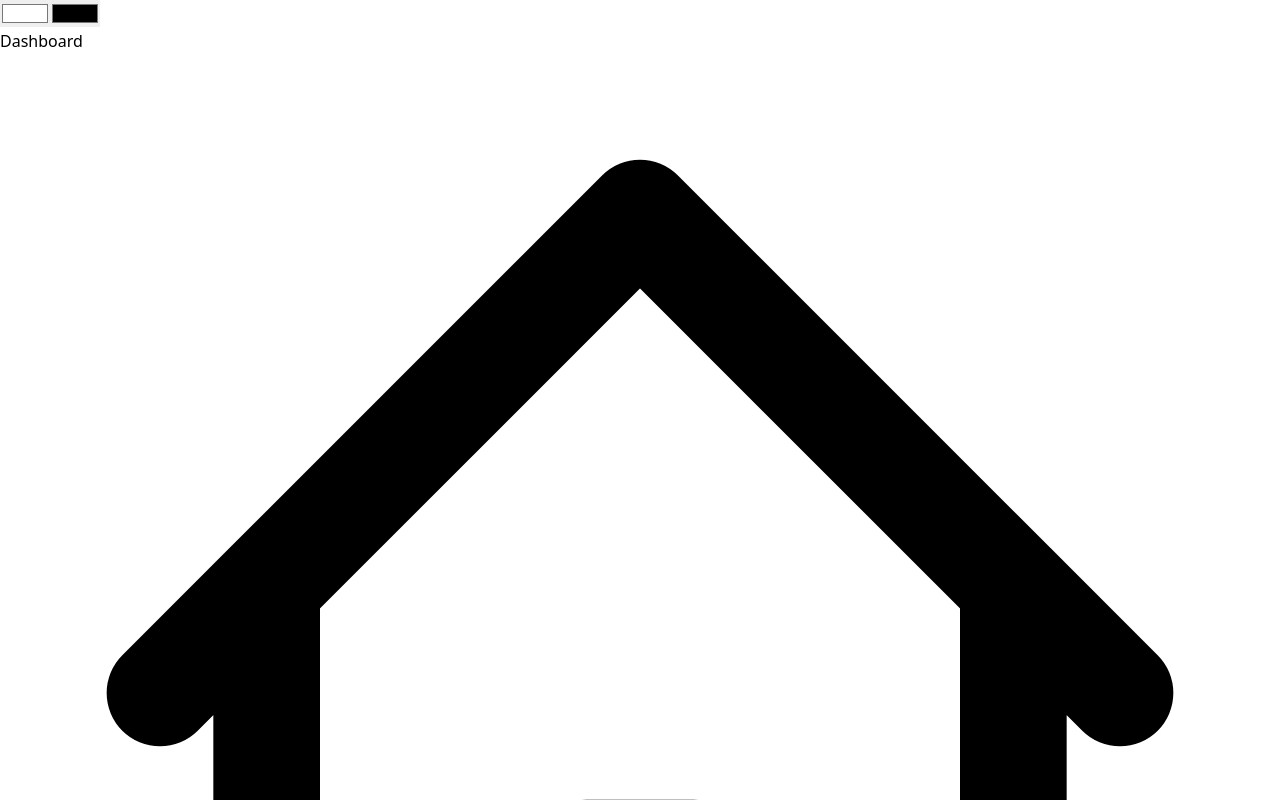
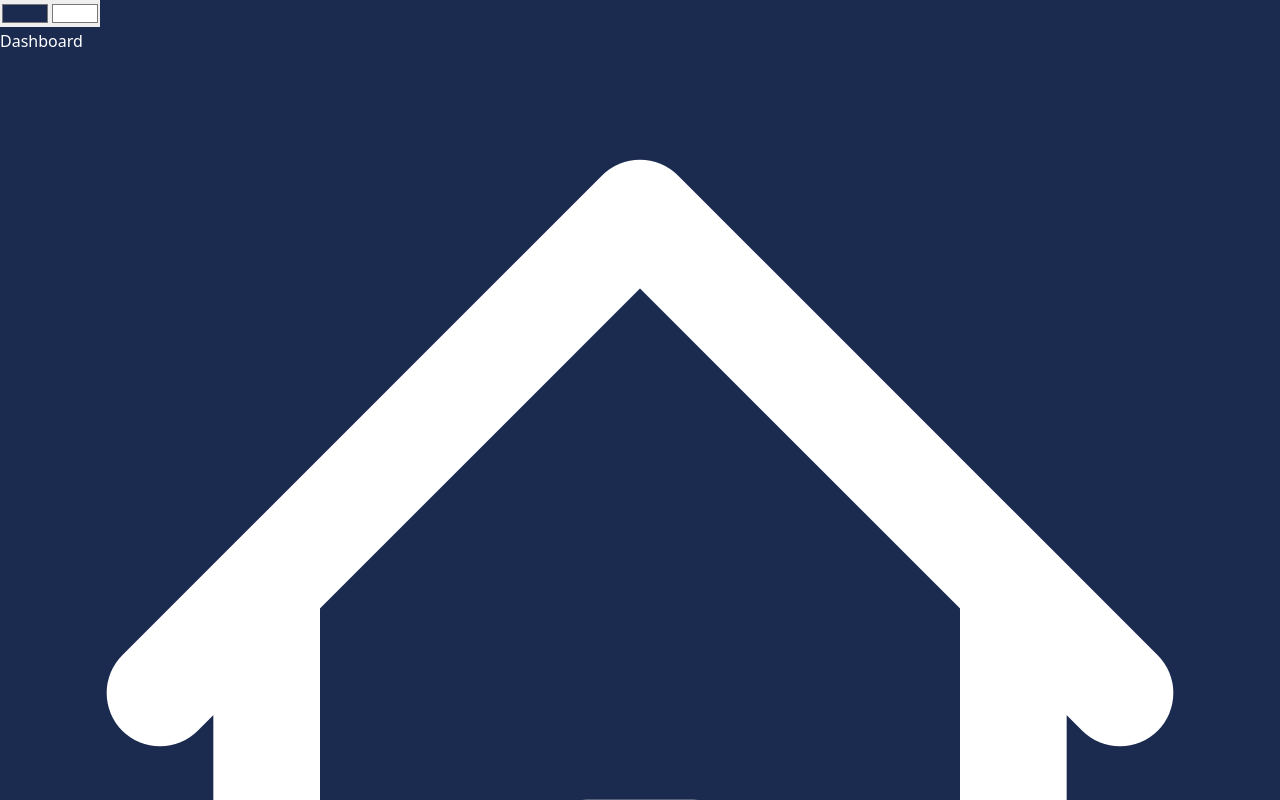
Before and after one commit to RomyGuibelondo/vite-project, a React (Vite) app in the folder vite-project/: page / in a window 1280 px wide. Shown: the top 800 px of the page. Built offline with nearby package versions, Linux system fonts and the light colour scheme.

Commit message:
add color default in dashboard

```diff
--- a/vite-project/src/Dashboard.jsx
+++ b/vite-project/src/Dashboard.jsx
@@ -12,6 +12,9 @@ function Dashboard() {
         const color = event.target.value;
         setFontColor(color);
     };
+
+    backgroundColor === "#ffffff" && setBackgroundColor("#1B2B50");
+     fontColor === "#000000" && setFontColor("#ffffff");
 
     return (
         <div className="flex">
@@ -70,9 +73,9 @@ function Dashboard() {
                 </div>
             </div>
             <div className="container mx-auto mt-5 ">
-              <div className="p-2 grid justify-items-centerr">
-                <h4>Employee Management System</h4>
-              </div>
+                <div className="p-2 grid justify-items-centerr">
+                    <h4>Employee Management System</h4>
+                </div>
             </div>
         </div>
     );
--- a/vite-project/src/Login.jsx
+++ b/vite-project/src/Login.jsx
@@ -30,6 +30,10 @@ function Login() {
         const color = event.target.value;
         setBackgroundColor(color);
     };
+
+    backgroundColor === "#ffffff" && setBackgroundColor("#1B2B50");
+
+
     return (
         <>
             <div style={{ backgroundColor }} className="h-screen grid content-center justify-center bg-blueGray-100  ">
@@ -45,7 +49,7 @@ function Login() {
                             <input className="bg-gray-50 border border-gray-300 text-gray-900 sm:text-sm rounded-lg focus:ring-primary-600 focus:border-primary-600 block w-full p-2.5 dark:bg-gray-700 dark:border-gray-600 dark:placeholder-gray-400 dark:text-white dark:focus:ring-blue-500 dark:focus:border-blue-500" onChange={(e) => setValue({ ...value, email: e.target.value })} type="email" placeholder="Enter Email" name="email" />
                         </div>
                         <div>
-                            <label className="block mb-2 text-sm font-medium text-gray-900 dark:text-white" htmlFor="password">
+                            <label autoComplete="current-password" className="block mb-2 text-sm font-medium text-gray-900 dark:text-white" htmlFor="password">
                                 Password
                             </label>
                             <input className="bg-gray-50 border border-gray-300 text-gray-900 sm:text-sm rounded-lg focus:ring-primary-600 focus:border-primary-600 block w-full p-2.5 dark:bg-gray-700 dark:border-gray-600 dark:placeholder-gray-400 dark:text-white dark:focus:ring-blue-500 dark:focus:border-blue-500" onChange={(e) => setValue({ ...value, password: e.target.value })} type="password" placeholder="Enter Password" name="password" />
```
